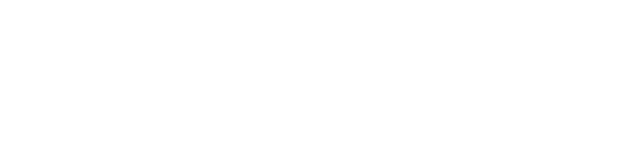
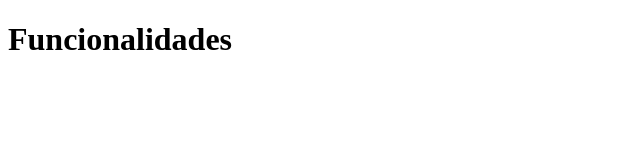
Before and after one commit to williamb80/projeto_teste_git, a plain HTML site: page funcionalidades.html in a window 1280 px wide. Shown: the whole page, without its empty margins (0-640 px from the left). Drawn offline with Linux system fonts and the light colour scheme.

Commit message:
Alterações nas páginas

```diff
--- a/funcionalidades.html
+++ b/funcionalidades.html
@@ -4,9 +4,9 @@
     <meta charset="UTF-8">
     <meta http-equiv="X-UA-Compatible" content="IE=edge">
     <meta name="viewport" content="width=device-width, initial-scale=1.0">
-    <title>Teste</title>
+    <title>Funcionalidades</title>
 </head>
 <body>
-
+    <h1>Funcionalidades</h1>
 </body>
 </html>
```
Also changed, not shown: index.html (+1 -1 lines).
